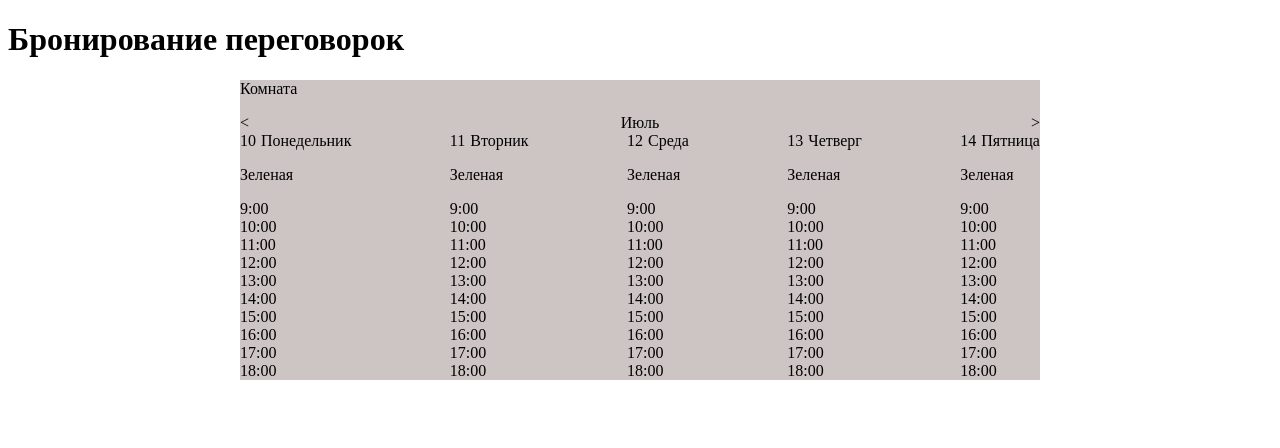
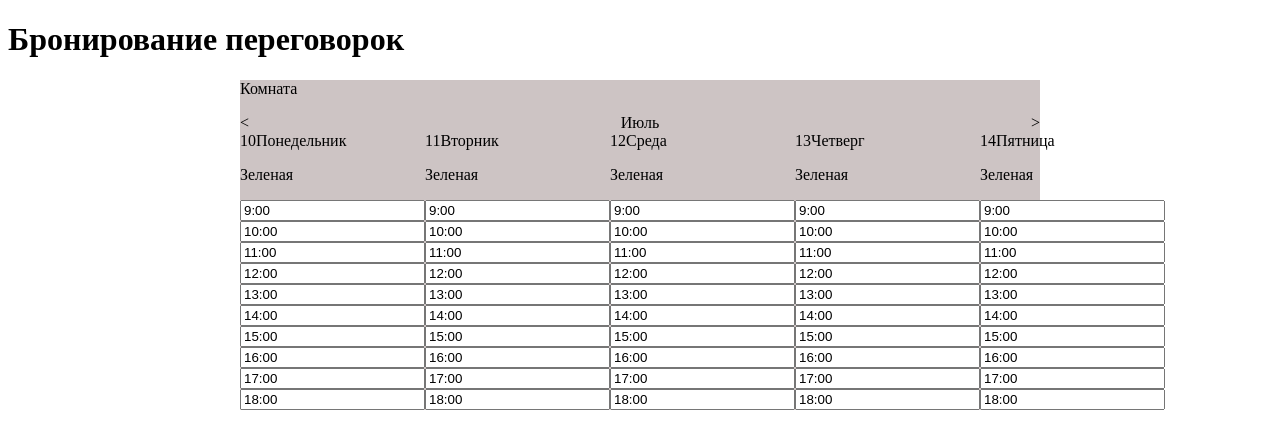
Before and after one commit to project2401/project_1, a React (Create React App) app in the folder app/: page / in a window 1280 px wide. Shown: the top 448 px of the page. Built offline with nearby package versions, Linux system fonts and the light colour scheme; the HTML template or start-up script is replaced by a standard one.

Commit message:
add component TimeOfDate to month

```diff
--- a/app/src/App.js
+++ b/app/src/App.js
@@ -22,27 +22,242 @@ class App extends Component {
         {
         id: 1,
         number: 10,
-        dayOfTheWeek: "Понедельник"
+        dayOfTheWeek: "Понедельник",
+        timeOfDate:
+      [
+        {
+          id:1,
+          time:'9:00'
+        },
+        {
+          id:2,
+          time:'10:00'
+        },
+        {
+          id:3,
+          time:'11:00'
+        },
+        {
+          id:4,
+          time:'12:00'
+        },
+        {
+          id:5,
+          time:'13:00'
+        },
+        {
+          id:6,
+          time:'14:00'
+        },
+        {
+          id:7,
+          time:'15:00'
+        },
+        {
+          id:8,
+          time:'16:00'
+        },
+        {
+          id:9,
+          time:'17:00'
+        },
+        {
+          id:10,
+          time:'18:00'
+        }
+      ]
       },
       {
         id: 2,
         number: 11,
-        dayOfTheWeek: "Вторник"
+        dayOfTheWeek: "Вторник",
+        timeOfDate:
+      [
+        {
+          id:1,
+          time:'9:00'
+        },
+        {
+          id:2,
+          time:'10:00'
+        },
+        {
+          id:3,
+          time:'11:00'
+        },
+        {
+          id:4,
+          time:'12:00'
+        },
+        {
+          id:5,
+          time:'13:00'
+        },
+        {
+          id:6,
+          time:'14:00'
+        },
+        {
+          id:7,
+          time:'15:00'
+        },
+        {
+          id:8,
+          time:'16:00'
+        },
+        {
+          id:9,
+          time:'17:00'
+        },
+        {
+          id:10,
+          time:'18:00'
+        }
+      ]
       },
       {
         id: 3,
         number: 12,
-        dayOfTheWeek: "Среда"
+        dayOfTheWeek: "Среда",
+        timeOfDate:
+      [
+        {
+          id:1,
+          time:'9:00'
+        },
+        {
+          id:2,
+          time:'10:00'
+        },
+        {
+          id:3,
+          time:'11:00'
+        },
+        {
+          id:4,
+          time:'12:00'
+        },
+        {
+          id:5,
+          time:'13:00'
+        },
+        {
+          id:6,
+          time:'14:00'
+        },
+        {
+          id:7,
+          time:'15:00'
+        },
+        {
+          id:8,
+          time:'16:00'
+        },
+        {
+          id:9,
+          time:'17:00'
+        },
+        {
+          id:10,
+          time:'18:00'
+        }
+      ]
       },
       {
         id: 4,
         number: 13,
-        dayOfTheWeek: "Четверг"
+        dayOfTheWeek: "Четверг",
+        timeOfDate:
+      [
+        {
+          id:1,
+          time:'9:00'
+        },
+        {
+          id:2,
+          time:'10:00'
+        },
+        {
+          id:3,
+          time:'11:00'
+        },
+        {
+          id:4,
+          time:'12:00'
+        },
+        {
+          id:5,
+          time:'13:00'
+        },
+        {
+          id:6,
+          time:'14:00'
+        },
+        {
+          id:7,
+          time:'15:00'
+        },
+        {
+          id:8,
+          time:'16:00'
+        },
+        {
+          id:9,
+          time:'17:00'
+        },
+        {
+          id:10,
+          time:'18:00'
+        }
+      ]
       },
       {
         id: 5,
         number: 14,
-        dayOfTheWeek: "Пятница"
+        dayOfTheWeek: "Пятница",
+        timeOfDate:
+      [
+        {
+          id:1,
+          time:'9:00'
+        },
+        {
+          id:2,
+          time:'10:00'
+        },
+        {
+          id:3,
+          time:'11:00'
+        },
+        {
+          id:4,
+          time:'12:00'
+        },
+        {
+          id:5,
+          time:'13:00'
+        },
+        {
+          id:6,
+          time:'14:00'
+        },
+        {
+          id:7,
+          time:'15:00'
+        },
+        {
+          id:8,
+          time:'16:00'
+        },
+        {
+          id:9,
+          time:'17:00'
+        },
+        {
+          id:10,
+          time:'18:00'
+        }
+      ]
       }
       ],
       timeOfDate:
@@ -91,22 +306,6 @@ class App extends Component {
     }
 
   }
-  componentDidMount() {
-    console.log(JSON.parse(localStorage.getItem('data')))
-    this.state.arr = JSON.parse(localStorage.getItem('data'))
-    console.log(this.state.arr)
-    // Api().then(json => {
-    //   this.setState({ server: json });
-    //   console.log(this.state.server);
-    //   console.log('day', this.state.server[2].day);
-
-    // });
-  }
-  // chanchDate = () =>{
-  //   this.setState({
-  //     SelecteDay:
-  //   })
-  // }
 
   render() {
 
@@ -114,19 +313,12 @@ class App extends Component {
       <div className="App">
           <div className='wrapper'>
             <h1>Бронирование переговорок</h1>
-
-
-
             <Month
               month={this.state.serverLocal.month}
               day={this.state.serverLocal.day}
               SelectedDay={this.state.SelecteDay}
               chanchDate={this.chanchDay}
-
-
-
               />
-
   {/* <Form/> */}
           </div>
       </div>
--- a/app/src/components/TimeOfDate/index.js
+++ b/app/src/components/TimeOfDate/index.js
@@ -4,7 +4,8 @@ export default class TimeOfDate extends Component {
     constructor(props) {
         super(props);
         this.state={
-            global_arr: null
+            global_arr: null,
+            inputField:'help'
         }
         // this.start();
     }
@@ -30,24 +31,38 @@ export default class TimeOfDate extends Component {
     //     arr.push(obj)
     //     localStorage.setItem('data', JSON.stringify(arr))
     // }
-    sendData = e => e.target.style.color =  e.target.style.color === 'red' ? '#000' : 'red';
+    sendData = (e, value) => {
+        // console.log();
+
+        e.target.style.color =  e.target.style.color === 'red' ? '#000' : 'red'
+        // this.setState({})
+
+    };
+
 
 
   render() {
+    //   console.log('props',this.props.time);
+
     return (
       <div className="TimeOfDate">
           <div className='title'>
-                <div className='time' onClick={e=>this.sendData(e)}>
-                    <div>9:00</div>
-                    <div>10:00</div>
-                    <div>11:00</div>
-                    <div>12:00</div>
-                    <div>13:00</div>
-                    <div>14:00</div>
-                    <div>15:00</div>
-                    <div>16:00</div>
-                    <div>17:00</div>
-                    <div>18:00</div>
+                <div className='time' onClick={(e, value) => this.sendData(e, value)}>
+                {this.props.time.map(elem=>{
+                    return(
+                        <input value={elem.time}/>
+                    )
+                })}
+                    {/* <input id='1' name="inputField" value='9:00'/>
+                    <input id='3' name="inputField" value='10:00'/>
+                    <input id='3' name="inputField" value='11:00'/>
+                    <input id='4' name="inputField" value='12:00'/>
+                    <input id='5' name="inputField" value='13:00'/>
+                    <input id='6' name="inputField" value='14:00'/>
+                    <input id='7' name="inputField" value='15:00'/>
+                    <input id='8' name="inputField" value='16:00'/>
+                    <input id='9' name="inputField" value='17:00'/>
+                    <input id='10' name="inputField" value='18:00'/> */}
                 </div>
           </div>
       </div>
--- a/app/src/components/month/index.js
+++ b/app/src/components/month/index.js
@@ -2,22 +2,32 @@ import React, { Component } from 'react';
 import TimeOfDate from '../TimeOfDate'
 
 export default class Month extends Component {
+  sendDay = (e) =>{
+    e.target.style.color = e.target.style.color === 'rgb(0, 39, 255)' ? '#000' : 'rgb(0, 39, 255)'
+    // this.setState({
+    //   day: e
+    // })
+  };
+
 
   render() {
 
     let days = null
     if(this.props.day){
-      days = this.props.day.map((elem, index)=>{
+      days = this.props.day.map((day)=>{
 
         return(
           <div>
-            <div className='dayTitle'  >
-              <div className='dayTitlelText' key={elem.id}>{elem.number} </div>
-              <div>{elem.dayOfTheWeek} </div>
+
+
+            <div className='dayTitle'  onClick={e=>this.sendDay(e)}>
+              <div className='dayTitlelText' key={day.id}>{day.number}
+
+              {day.dayOfTheWeek} </div>
             </div>
             <div className='green'>
                   <p>Зеленая</p>
-                  <TimeOfDate/>
+                  <TimeOfDate time={day.timeOfDate}/>
                 </div>
           </div>
 
```
